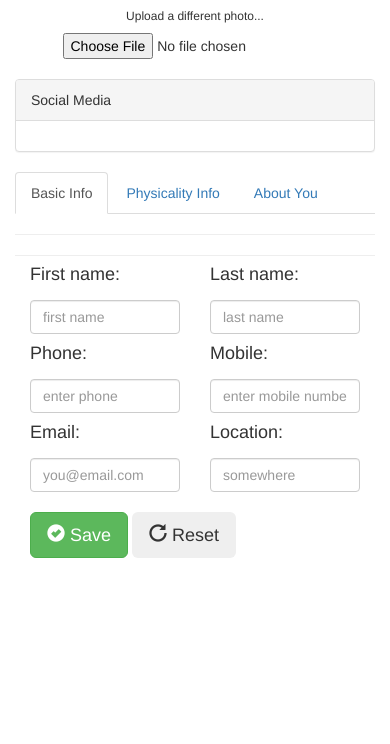
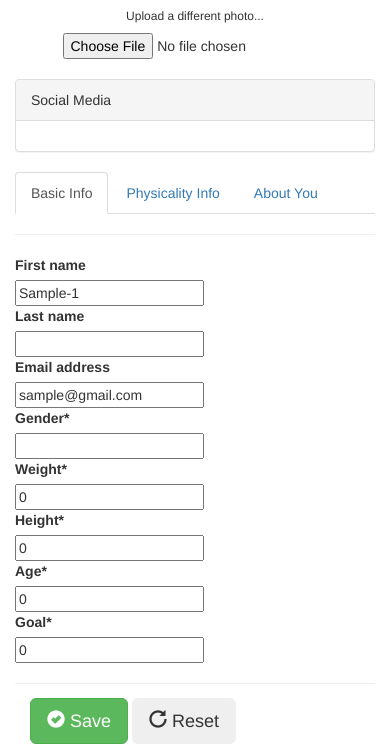
Before and after one commit to kinkinkinxd/YourFitnessPal, a Django app: page /profile/edit/ in a window 390 px wide. Shown: the part 583-1327 px from the top of the page. Before the commit the page ends 1141 px from the top, so only its background shows below. Run offline with Django 3.2, Linux system fonts and the light colour scheme; a user stored in the database is signed in; data comes from the database, SQL or seed files in the repository; some libraries are stand-ins or nearby versions.

Commit message:
Add Edit profile

```diff
--- a/fitnessSite/settings.py
+++ b/fitnessSite/settings.py
@@ -36,6 +36,7 @@ INSTALLED_APPS = [
     'django.contrib.sessions',
     'django.contrib.messages',
     'django.contrib.staticfiles',
+    'crispy_forms',
 ]
 
 MIDDLEWARE = [
--- /dev/null
+++ b/fitnesspal/forms.py
@@ -0,0 +1,16 @@
+from django import forms
+from django.contrib.auth.models import User
+from django.contrib.auth.forms import UserCreationForm
+from .models import Profile
+
+
+
+class UserUpdateForm(forms.ModelForm):
+    class Meta:
+        model = User
+        fields = ['first_name', 'last_name', 'email']
+
+class ProfileUpdateForm(forms.ModelForm):
+    class Meta:
+        model = Profile
+        fields = ('gender','weight', 'height', 'age', 'goal')
--- a/fitnesspal/models.py
+++ b/fitnesspal/models.py
@@ -8,6 +8,7 @@ from django.contrib.auth.models import User
 
 class Profile(models.Model):
     user = models.OneToOneField(User, on_delete=models.CASCADE)
+    goal = models.IntegerField(default=0)
     age = models.IntegerField(default=0)
     gender = models.CharField(max_length=100, default='')
     weight = models.IntegerField(default=0)
--- a/fitnesspal/templates/fitnesspal/profile_edit.html
+++ b/fitnesspal/templates/fitnesspal/profile_edit.html
@@ -1,3 +1,4 @@
+{% load crispy_forms_tags %}
 <link href="//maxcdn.bootstrapcdn.com/bootstrap/4.1.1/css/bootstrap.min.css" rel="stylesheet" id="bootstrap-css">
 <script src="//maxcdn.bootstrapcdn.com/bootstrap/4.1.1/js/bootstrap.min.js"></script>
 <script src="//cdnjs.cloudflare.com/ajax/libs/jquery/3.2.1/jquery.min.js"></script>
@@ -9,7 +10,7 @@
 <!------ Include the above in your HEAD tag ---------->
 
 <head>
-  <title>Bootstrap Example</title>
+  <title>Edit your profile</title>
   <meta charset="utf-8">
   <meta name="viewport" content="width=device-width, initial-scale=1">
   <link rel="stylesheet" href="https://maxcdn.bootstrapcdn.com/bootstrap/3.3.7/css/bootstrap.min.css">
@@ -56,50 +57,42 @@
           <div class="tab-content">
             <div class="tab-pane active" id="home">
                 <hr>
-                  <form class="form" action="##" method="post" id="registrationForm">
+                <form method="POST" enctype="multipart/form-data">
+                    {% csrf_token %}
+                    <fieldset class="form-group">
+                        {{ u_form|crispy }}
+                        {{ p_form|crispy }}
+                    </fieldset>
+                  <!-- <form method='POST' action="" method='POST'>
+                      {% csrf_token %}
                       <div class="form-group">
-
                           <div class="col-xs-6">
                               <label for="first_name"><h4>First name:</h4></label>
-                              <input type="text" class="form-control" name="first_name" id="first_name" placeholder="first name" title="enter your first name if any.">
+                              <input type="text" class="form-control" name="first_name" id="first_name" placeholder="{{user.first_name}}" title="enter your first name">
                           </div>
                       </div>
                       <div class="form-group">
 
                           <div class="col-xs-6">
                             <label for="last_name"><h4>Last name:</h4></label>
-                              <input type="text" class="form-control" name="last_name" id="last_name" placeholder="last name" title="enter your last name if any.">
-                          </div>
-                      </div>
-
-                      <div class="form-group">
-
-                          <div class="col-xs-6">
-                              <label for="phone"><h4>Phone:</h4></label>
-                              <input type="text" class="form-control" name="phone" id="phone" placeholder="enter phone" title="enter your phone number if any.">
+                              <input type="text" class="form-control" name="last_name" id="last_name" placeholder="{{user.last_name}}" title="enter your last name">
                           </div>
                       </div>
 
                     <div class="form-group">
                         <div class="col-xs-6">
-                             <label for="mobile"><h4>Mobile:</h4></label>
-                              <input type="text" class="form-control" name="mobile" id="mobile" placeholder="enter mobile number" title="enter your mobile number if any.">
+                            <label for="gender"><h4>Gender:</h4></label>
+                            <input type="text" class="form-control" name="gender" id="gender" placeholder="{{user.profile.gender}}" title="enter your gender.">
                         </div>
                     </div>
+
                       <div class="form-group">
-
                           <div class="col-xs-6">
                               <label for="email"><h4>Email:</h4></label>
-                              <input type="email" class="form-control" name="email" id="email" placeholder="you@email.com" title="enter your email.">
+                              <input type="email" class="form-control" name="email" id="email" placeholder="{{user.email}}" title="enter your email.">
                           </div>
-                      </div>
-                      <div class="form-group">
+                      </div> -->
 
-                          <div class="col-xs-6">
-                              <label for="email"><h4>Location:</h4></label>
-                              <input type="email" class="form-control" id="location" placeholder="somewhere" title="enter a location">
-                          </div>
-                      </div>
 
                    <div class="form-group">
                            <div class="col-xs-12">
@@ -118,7 +111,12 @@
                <h2></h2>
 
                <hr>
-                  <form class="form" action="##" method="post" id="registrationForm">
+                <form method="POST" enctype="multipart/form-data">
+                    {% csrf_token %}
+                    <fieldset class="form-group">
+                        {{ p_form|crispy }}
+                    </fieldset>
+                  <!-- <form class="form" action="##" method="post" id="registrationForm">
                       <div class="form-group">
 
                           <div class="col-xs-6">
@@ -148,7 +146,7 @@
                               <label for="age"><h4>Calories Goal:</h4></label>
                               <input type="text" class="form-control" name="goal" id="goal" placeholder="your calories goal" title="enter your goal if any.">
                           </div>
-                      </div>
+                      </div> -->
 
                       <div class="form-group">
                            <div class="col-xs-12">
--- a/fitnesspal/urls.py
+++ b/fitnesspal/urls.py
@@ -15,5 +15,5 @@ urlpatterns = [
     path('profile/', views.profile, name="profile"),
     path('profile/edit/', views.profile_edit, name="profile_edit"),
     path('calories/add/', views.add_food_calories, name="add_food"),
-    path('exercise/add/', views.add_exercise, name="add_exercise")
+    path('exercise/add/', views.add_exercise, name="add_exercise"),
 ]
--- a/fitnesspal/views.py
+++ b/fitnesspal/views.py
@@ -8,6 +8,7 @@ from django.contrib import messages
 from django.utils import timezone
 from datetime import date
 from .models import Calories,Exercise,Profile
+from .forms import UserUpdateForm, ProfileUpdateForm
 
 import requests
 from django.utils import timezone
@@ -34,8 +35,8 @@ def calories(request):
     return render(request, 'fitnesspal/calories.html')
 
 
-def profile_edit(request):
-    return render(request, 'fitnesspal/profile_edit.html')
+# def profile_edit(request):
+#     return render(request, 'fitnesspal/profile_edit.html')
 
 
 def is_valid_locale(locale: str) -> bool:
@@ -251,3 +252,23 @@ def profile(request):
     for exercises in total_exercise:
         total_cal += exercises.calories
     return render(request, 'fitnesspal/profile.html', {'total_food':total_food, 'total_cal':total_cal})
+
+def profile_edit(request):
+
+    if request.method == 'POST':
+        u_form = UserUpdateForm(request.POST, instance=request.user)
+        p_form = ProfileUpdateForm(request.POST, instance=request.user.profile)
+        if u_form.is_valid() and p_form.is_valid():
+            u_form.save()
+            p_form.save()
+            messages.success(request, f'Your account has been updated!')
+            return render(request, 'fitnesspal/profile_edit.html', {'u_form': u_form,'p_form': p_form})
+    else:
+        u_form = UserUpdateForm(instance=request.user)
+        p_form = ProfileUpdateForm(instance=request.user.profile)
+
+    context = {
+        'u_form': u_form,
+        'p_form': p_form
+    }
+    return render(request, 'fitnesspal/profile_edit.html', context)
```
Also changed, not shown: fitnesspal/migrations/0010_profile_limit.py (added), fitnesspal/migrations/0011_auto_20201129_1558.py (added). Lines whose indentation alone changed are shown as unchanged.
